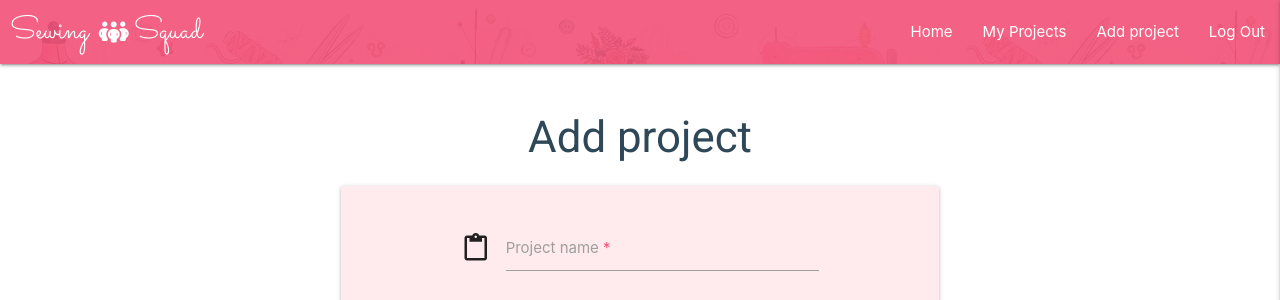
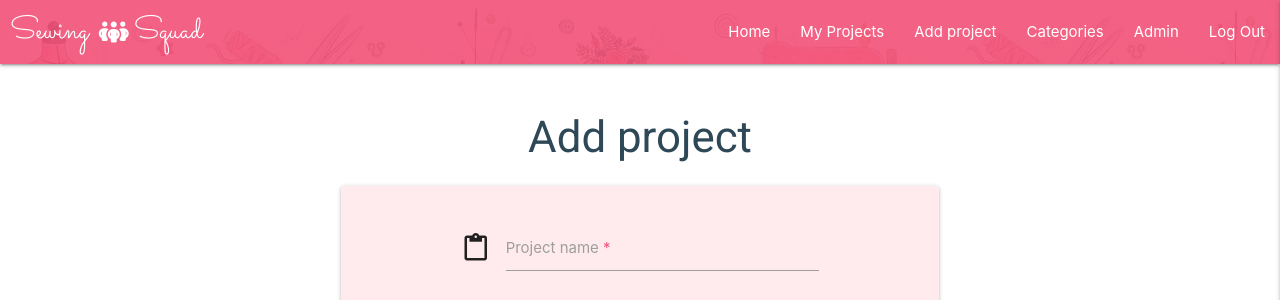
Before and after one commit to vero-nika-2828/sewing-squad-gitpod, a Flask app: page /add_project in a window 1280 px wide. Shown: the top 300 px of the page. Run offline with Flask 2, Linux system fonts and the light colour scheme; the visitor is signed in with stand-in values (Sample User, id 1); data that the repository does not hold is empty; some libraries are stand-ins or nearby versions; some web fonts are replaced.

Commit message:
Add  nagivation to base.html

```diff
--- a/sewingsquad/templates/base.html
+++ b/sewingsquad/templates/base.html
@@ -44,11 +44,19 @@
                         {% if session.user %}
                             <li><a href="{{ url_for('my_projects') }}">My Projects</a></li>
                             <li><a href="{{ url_for('add_project') }}">Add project</a></li>
+                            {% if session["user"] == 'admin' %}
+                                <li><a href="{{ url_for('categories') }}">Categories</a></li>
+                                <li><a href="{{ url_for('admin') }}">Admin</a></li>
+                            {% endif %}
                             <li><a href="{{ url_for('logout') }}">Log Out</a></li>
+
+
                         {% else %}
                             <li><a href="{{ url_for('login') }}">Log In</a></li>
                             <li><a href="{{ url_for('register') }}">Register</a></li>
                         {% endif %}
+
+
                     </ul>
                 </div>
             </nav>
```
Also changed, not shown: sewingsquad/templates/project.html (+2 -10 lines).
